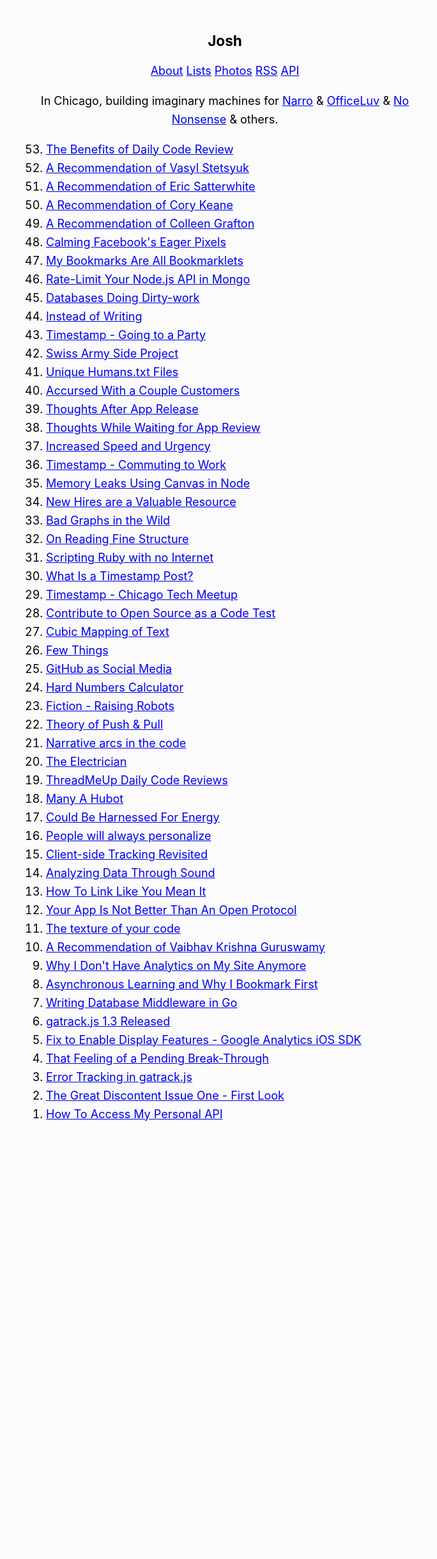
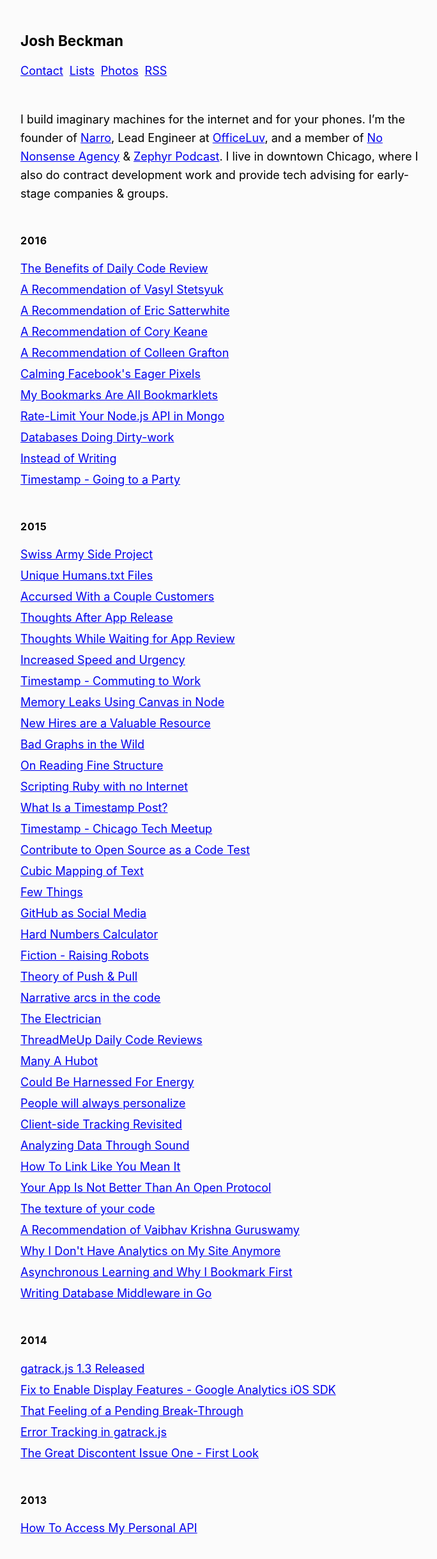
Before and after one commit to joshbeckman/andjosh.github.io, a Jekyll site: the page built from index.html, in a window 1280 px wide. Shown: the whole page at 64% size, without its empty margins (288-972 px from the left). Built offline with Jekyll 4.4.1, drawn with Linux system fonts in a browser that asks for light colours; before the commit the page ends 1790 px from its top, so only the background shows below that.

Commit message:
Change the design of the homepage
Include an about paragraph
organize posts by year
move the about page to a contact page

```diff
--- a/_layouts/page.html
+++ b/_layouts/page.html
@@ -10,9 +10,8 @@ layout: default
     <a href="/" rel="home" title="{{ site.title }}">{{ site.title }}</a>
 </h2>
 <div class="about">
-    <a href="/about" title="About Josh" rel="about">About</a>
-    <a href="/" title="Posts" rel="home">Posts</a>
+    <a href="/" title="Archive">Archive</a>
+    <a href="/contact" title="Contact Josh" rel="about">Contact</a>
     <a href="/lists" title="Lists of Preset, Past, &amp; Future">Lists</a>
     <a href="//vsco.com/andjosh" title="Photos">Photos</a>
-    <a href="/rss.xml" title="Subscribe to the RSS feed" rel="alternate">RSS</a>
 </div>
--- a/_layouts/post.html
+++ b/_layouts/post.html
@@ -36,9 +36,8 @@ layout: default
     <a rel="home" href="/" title="{{ site.title }}">{{ site.title }}</a>
 </h2>
 <div class="about">
-    <a href="/" title="Posts" rel="home">Posts</a>
-    <a href="/about" title="About Josh" rel="about">About</a>
+    <a href="/" title="Archive">Archive</a>
+    <a href="/contact" title="Contact Josh" rel="about">Contact</a>
     <a href="/lists" title="Lists of Preset, Past, &amp; Future">Lists</a>
     <a href="//vsco.com/andjosh" title="Photos">Photos</a>
-    <a href="/rss.xml" title="Subscribe to the RSS feed" rel="alternate">RSS</a>
 </div>
--- a/index.html
+++ b/index.html
@@ -3,23 +3,26 @@ layout: default
 title: Josh Beckman
 ---
 <meta name="description" content="Josh Beckman is a software/app engineer and developer of imaginary machines in Chicago" />
-<h1 style="text-align:center">
-    <a href="/" title="{{ site.title }}">{{ site.title }}</a>
+<h1 class="site-title">
+    <a href="/" title="{{ site.title }}">Josh Beckman</a>
 </h1>
-<div style="text-align:center">
-    <a href="/about" title="About Josh Beckman">About</a>
+<div class="about">
+    <a href="/contact" title="Contact Josh" rel="about">Contact</a>
     <a href="/lists" title="Lists of Preset, Past, &amp; Future">Lists</a>
     <a href="//vsco.com/andjosh" title="Photos">Photos</a>
     <a href="/rss.xml" title="Subscribe to the RSS feed" rel="alternate">RSS</a>
-    <a href="http://api.andjosh.com" title="My personal API" rel="alternate">API</a>
 </div>
-<p style="text-align:center">
-In Chicago, building imaginary machines for <a href="//narro.co">Narro</a> &amp; <a href="//officeluv.com">OfficeLuv</a> &amp; <a href="http://no.nonsense.agency">No Nonsense</a> &amp; others.
+<p class="index-about"><br/>
+I build imaginary machines for the internet and for your phones. I’m the founder of <a href="//narro.co">Narro</a>, Lead Engineer at <a href="//officeluv.com">OfficeLuv</a>, and a member of <a href="http://no.nonsense.agency">No Nonsense Agency</a> &amp; <a href="https://soundcloud.com/zephyrpodcast">Zephyr Podcast</a>. I live in downtown Chicago, where I also do contract development work and provide tech advising for early-stage companies &amp; groups.
 </p>
-<ol id="posts" reversed>
-    {% for post in site.posts %}
-        <li>
-            <a href="{{ post.url }}" title="{{ post.title }}">{{ post.title }}</a>
-        </li>
-    {% endfor %}
-</ol>
+{% for post in site.posts %}
+    {% assign currentdate = post.date | date: "%Y" %}
+    {% if currentdate != date %}
+        {% unless forloop.first %}</ul>{% endunless %}
+        <h3 class="post-year" id="y{{post.date | date: "%Y"}}">{{ currentdate }}</h3>
+        <ul class="post-list">
+        {% assign date = currentdate %}
+    {% endif %}
+    <li><a href="{{ post.url }}">{{ post.title }}</a></li>
+    {% if forloop.last %}</ul>{% endif %}
+{% endfor %}
```
Also changed, not shown: about.md (deleted, +0 -27 lines), contact.md (added, +25 -0 lines), css/screen.css (+23 -1 lines), css/screen.min.css.
